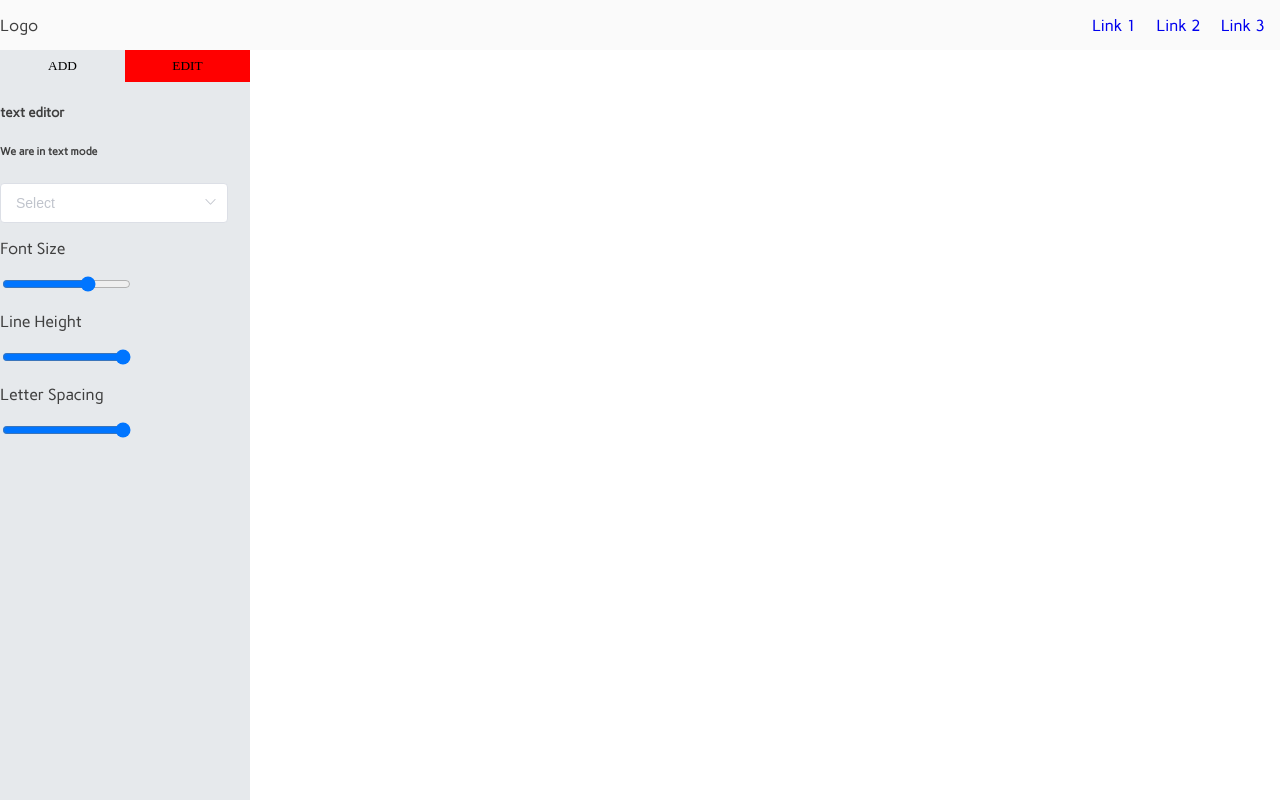
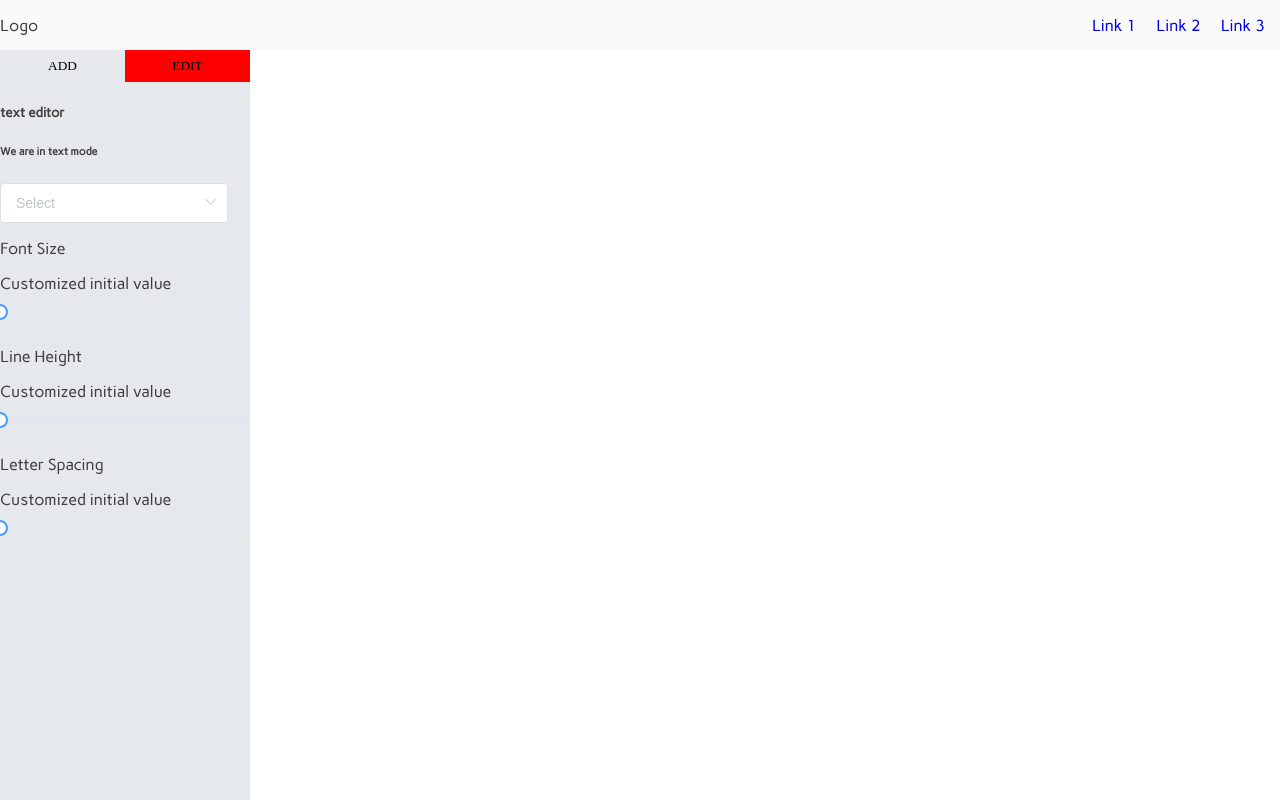
Before and after one commit to Naphtali1989/Webcraft, a Vue app: page /#/editor in a window 1280 px wide. Both pictures are taken after a click on the button "EDIT". Built offline with nearby package versions, Linux system fonts and the light colour scheme.

Commit message:
added some ranges

```diff
--- /dev/null
+++ b/src/cmps/custum-cmps/my-range.cmp.vue
@@ -0,0 +1,26 @@
+<template>
+    <div class="block">
+    <span class="demonstration">Customized initial value</span>
+    <el-slider v-model="value"></el-slider>
+  </div>
+</template>
+
+<script>
+export default {
+    props:{
+        options:Array
+    },
+    data() {
+        return {
+            value: ''
+        }
+    },
+
+    methods:{
+
+        emitChange(){
+            this.$emit('change', this.value)
+        }
+    }
+}
+</script>
--- a/src/cmps/editor/text-editor.cmp.vue
+++ b/src/cmps/editor/controls/text-controls.cmp.vue
@@ -3,18 +3,19 @@
         <h1>We are in text mode</h1>
         <my-select :options="fonts" />
         <p class="text-editor-txt">Font Size</p>
-        <input type="range" min="1" max="72" />
+        <my-range />
         <p class="text-editor-txt">Line Height</p>
-        <input type="range" min="1" max="15" />
+        <my-range />
         <p class="text-editor-txt">Letter Spacing</p>
-        <input type="range" min="1" max="30" />
+        <my-range />
     </section>
 </template>
 
 <script>
-import mySelect from "@/cmps/custum-cmps/my-select.cmp.vue"
+import mySelect from '@/cmps/custum-cmps/my-select.cmp.vue';
+import myRange from '@/cmps/custum-cmps/my-range.cmp.vue';
 export default {
-    name: 'text-editor',
+    name: 'text-controls',
     data() {
         return {
             fonts: [{
@@ -35,9 +36,9 @@ export default {
             },],
         }
     },
-
     components: {
-        mySelect
+        mySelect,
+        myRange
     }
 }
 </script>
--- a/src/cmps/editor/edit-btns.cmp.vue
+++ b/src/cmps/editor/edit-btns.cmp.vue
@@ -6,7 +6,7 @@
 </template>
 
 <script>
-import textEditor from '@/cmps/editor/text-editor.cmp.vue'
+import textControls from '@/cmps/editor/controls/text-controls.cmp.vue'
 export default {
     name: 'add-btns',
     data() {
@@ -22,11 +22,11 @@ export default {
     },
     computed: {
         editorName() {
-            return this.currEditor + '-editor'
+            return this.currEditor + '-controls'
         }
     },
     components: {
-        textEditor
+        textControls
     }
 }
 </script>
```
Also changed, not shown: src/cmps/editor/api-search.vue (+13 -10 lines), src/cmps/editor/photo-preview.cmp.vue (added, +21 -0 lines), src/cmps/editor/unsplash-gallery.cmp.vue (added, +22 -0 lines).
